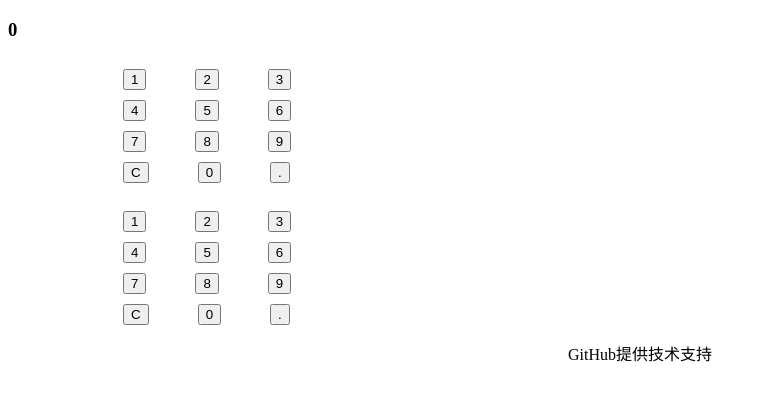
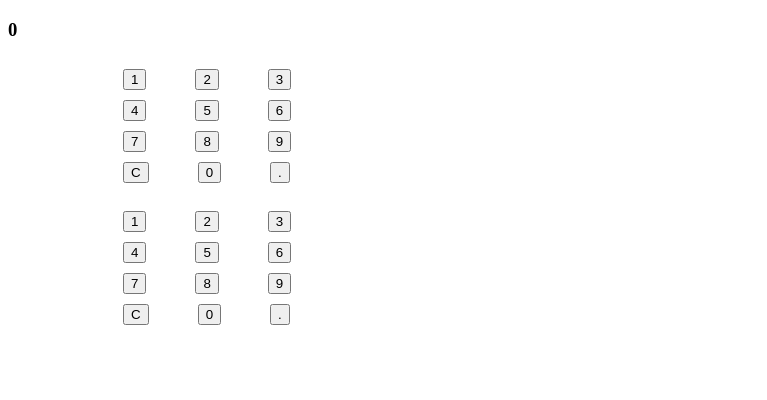
Before and after one commit to UPLCC/jsq, a plain HTML site: page index.html in a window 1280 px wide. Shown: the part 294-694 px from the top of the page, without its empty margins (0-767 px from the left). Drawn offline with Linux system fonts and the light colour scheme.

Commit message:
Update index.html
.

```diff
--- a/index.html
+++ b/index.html
@@ -75,6 +75,4 @@ input[id="wuwuwu"]{margin-left:115px;margin-top:10px}
 input[id="haha"]{margin-left:45px}
 input[id="wa"]{margin-left:45px}
 input[id="xixixi"]{margin-left:45px;margin-top:10px}
-p[id="jszc"]{text-align:center;text-align:bottom}
 </style>
-<p id="jszc">GitHub提供技术支持</p>
```
